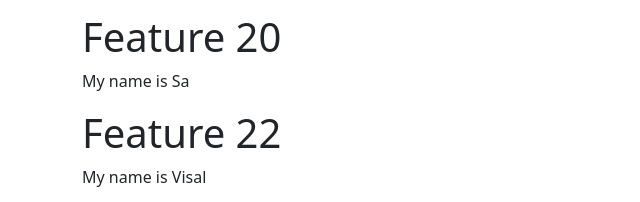
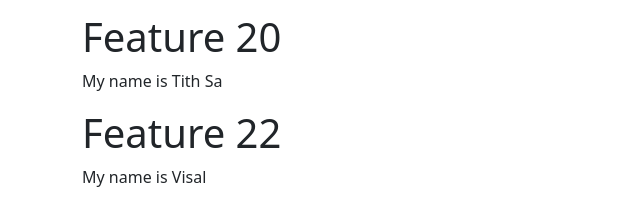
Before and after one commit to emsiemhong/git-conflict-lab, a plain HTML site: page index.html in a window 1280 px wide. Shown: the part 291-493 px from the top of the page, 0-640 px from the left. Drawn offline with nearby package versions, Linux system fonts and the light colour scheme.

Commit message:
file change

```diff
--- a/index.html
+++ b/index.html
@@ -79,7 +79,7 @@
       </section>
       <section id="feature-20">
         <h1>Feature 20</h1>
-        <p>My name is Sa</p>
+        <p>My name is Tith Sa</p>
       </section>
       <section id="feature-22">
         <h1>Feature 22</h1>
```
